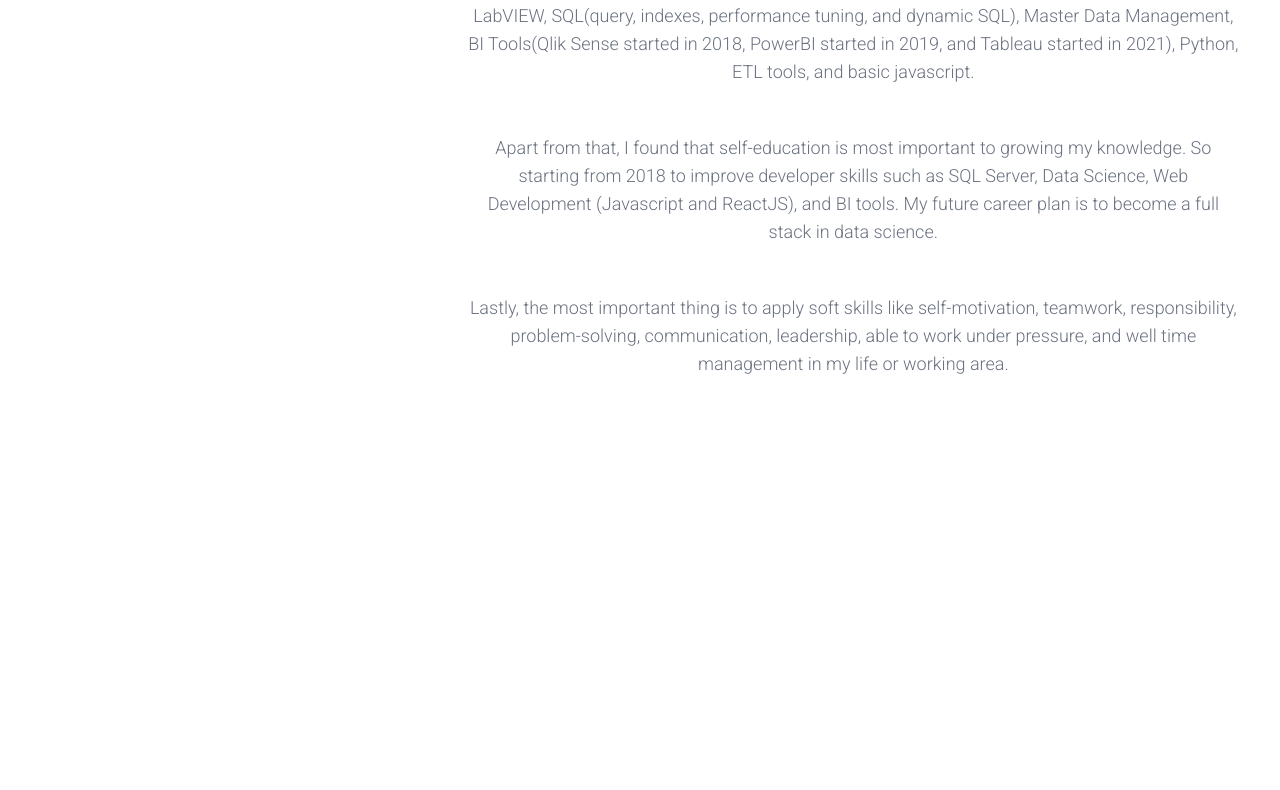
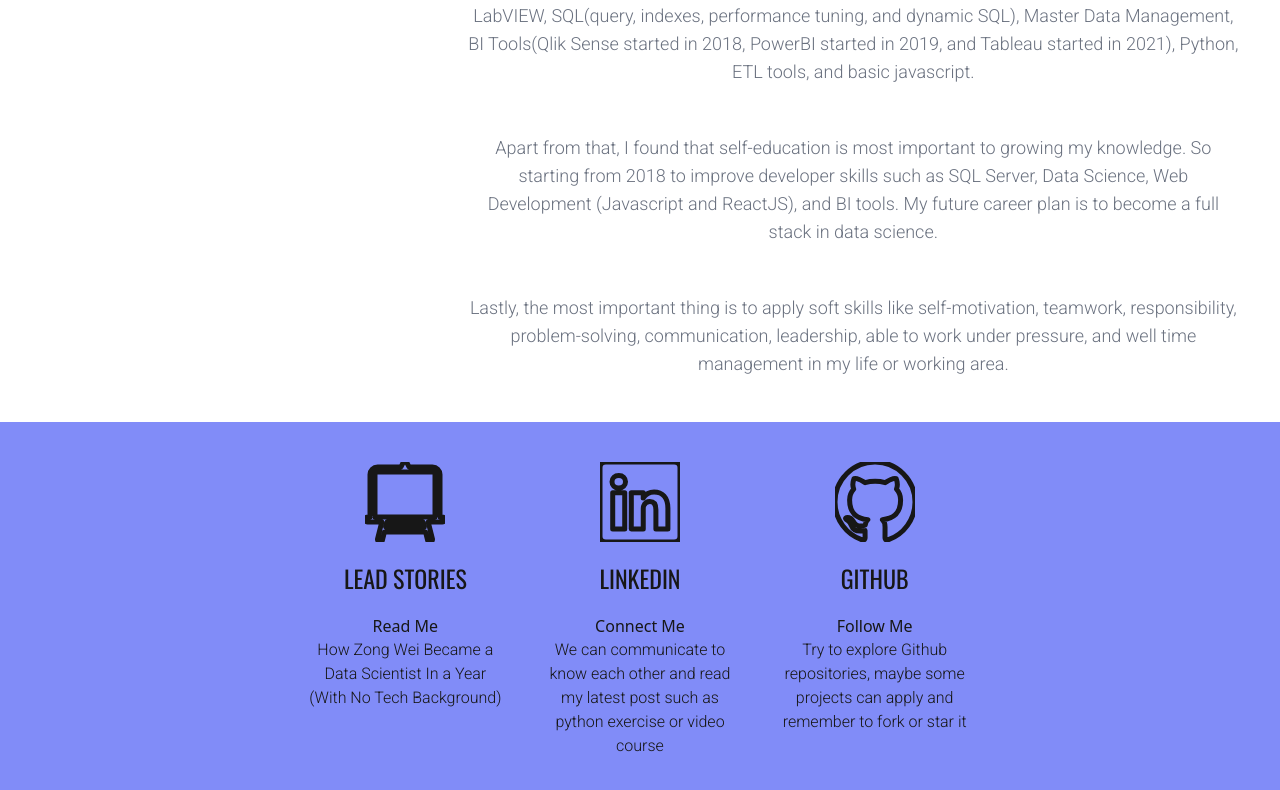
Before and after one commit to soyayong/ztm_project_1, a Nuxt app: page / in a window 1280 px wide. Shown: the part 1688-2478 px from the top of the page. Before the commit the page ends 2350 px from the top, so only its background shows below. Built offline with nearby package versions, Linux system fonts and the light colour scheme.

Commit message:
Update Homepages

```diff
--- a/pages/index.vue
+++ b/pages/index.vue
@@ -36,8 +36,88 @@
       </div>
     </div>
 
-    <div id="section-1" class="text-center pb-60 bg-cover">
+    <div id="section-1" class="text-center">
       <AboutMe />
+    </div>
+
+    <div id="section-2" class="bg-indigo-400 py-10 px-20">
+      <div class="grid grid-cols-3 text-center text-neutral-900 xl:px-52">
+        <div>
+          <svg
+            xmlns="http://www.w3.org/2000/svg"
+            class="h-20 w-20 block mx-auto"
+            fill="none"
+            viewBox="0 0 16 16"
+            stroke="currentColor"
+          >
+            <path
+              stroke-linecap="round"
+              stroke-linejoin="round"
+              d="M8 0a.5.5 0 0 1 .447.276L8.81 1h4.69A1.5 1.5 0 0 1 15 2.5V11h.5a.5.5 0 0 1 0 1h-2.86l.845
+              3.379a.5.5 0 0 1-.97.242L12.11 14H3.89l-.405 1.621a.5.5 0 0 1-.97-.242L3.36 12H.5a.5.5 0 0 1
+              0-1H1V2.5A1.5 1.5 0 0 1 2.5 1h4.691l.362-.724A.5.5 0 0 1 8 0ZM2 11h12V2.5a.5.5 0 0 0-.5-.5h-11a.5.5 0 0 0-.5.5V11Zm9.61 1H4.39l-.25 1h7.72l-.25-1Z"
+            />
+          </svg>
+          <p class="font-medium font-oswald text-2xl uppercase my-5">LEAD Stories</p>
+          <a href="https://thelead.io/stories/zong-wei/">Read Me</a>
+          <p class="font-light font-roboto px-5">
+            How Zong Wei Became a Data Scientist In a Year (With No Tech Background)
+          </p>
+        </div>
+        <div>
+          <svg
+            xmlns="http://www.w3.org/2000/svg"
+            class="h-20 w-20 block mx-auto"
+            fill="none"
+            viewBox="0 0 16 16"
+            stroke="currentColor"
+          >
+            <path
+              stroke-linecap="round"
+              stroke-linejoin="round"
+              stroke-width="1"
+              d="M0 1.146C0 .513.526 0 1.175 0h13.65C15.474 0 16 .513 16 1.146v13.708c0 .633-.526 1.146-1.175
+              1.146H1.175C.526 16 0 15.487 0 14.854V1.146zm4.943 12.248V6.169H2.542v7.225h2.401zm-1.2-8.212c.837 0 1.358-.554
+              1.358-1.248-.015-.709-.52-1.248-1.342-1.248-.822 0-1.359.54-1.359 1.248 0 .694.521 1.248 1.327 1.248h.016zm4.908
+              8.212V9.359c0-.216.016-.432.08-.586.173-.431.568-.878 1.232-.878.869 0 1.216.662 1.216
+              1.634v3.865h2.401V9.25c0-2.22-1.184-3.252-2.764-3.252-1.274 0-1.845.7-2.165 1.193v.025h-.016a5.54 5.54 0 0 1 .016-.025V6.169h-2.4c.03.678 0 7.225 0 7.225h2.4z"
+            />
+          </svg>
+          <p class="font-medium font-oswald text-2xl uppercase my-5">Linkedin</p>
+          <a href="https://www.linkedin.com/in/yongzongwei-930410/">Connect Me</a>
+          <p class="font-light font-roboto px-5">
+            We can communicate to know each other and read my latest post
+            such as python exercise or video course
+          </p>
+        </div>
+        <div>
+          <svg
+            xmlns="http://www.w3.org/2000/svg"
+            class="h-20 w-20 block mx-auto"
+            fill="none"
+            viewBox="0 0 16 16"
+            stroke="currentColor"
+          >
+            <path
+              stroke-linecap="round"
+              stroke-linejoin="round"
+              stroke-width="1"
+              d="M8 0C3.58 0 0 3.58 0 8c0 3.54 2.29 6.53 5.47 7.59.4.07.55-.17.55-.38
+              0-.19-.01-.82-.01-1.49-2.01.37-2.53-.49-2.69-.94-.09-.23-.48-.94-.82-1.13-.28-.15-.68-.52-.01-.53.63-.01
+              1.08.58 1.23.82.72 1.21 1.87.87 2.33.66.07-.52.28-.87.51-1.07-1.78-.2-3.64-.89-3.64-3.95
+              0-.87.31-1.59.82-2.15-.08-.2-.36-1.02.08-2.12 0 0 .67-.21 2.2.82.64-.18 1.32-.27 2-.27.68 0
+              1.36.09 2 .27 1.53-1.04 2.2-.82 2.2-.82.44 1.1.16 1.92.08 2.12.51.56.82 1.27.82 2.15 0 3.07-1.87
+              3.75-3.65 3.95.29.25.54.73.54 1.48 0 1.07-.01 1.93-.01 2.2 0 .21.15.46.55.38A8.012 8.012 0 0 0 16 8c0-4.42-3.58-8-8-8z"
+            />
+          </svg>
+          <p class="font-medium font-oswald text-2xl uppercase my-5">GitHub</p>
+          <a href="https://github.com/soyayong">Follow Me</a>
+          <p class="font-light font-roboto px-5">
+            Try to explore Github repositories, maybe some projects can apply
+            and remember to fork or star it
+          </p>
+        </div>
+      </div>
     </div>
   </div>
 </template>
```
